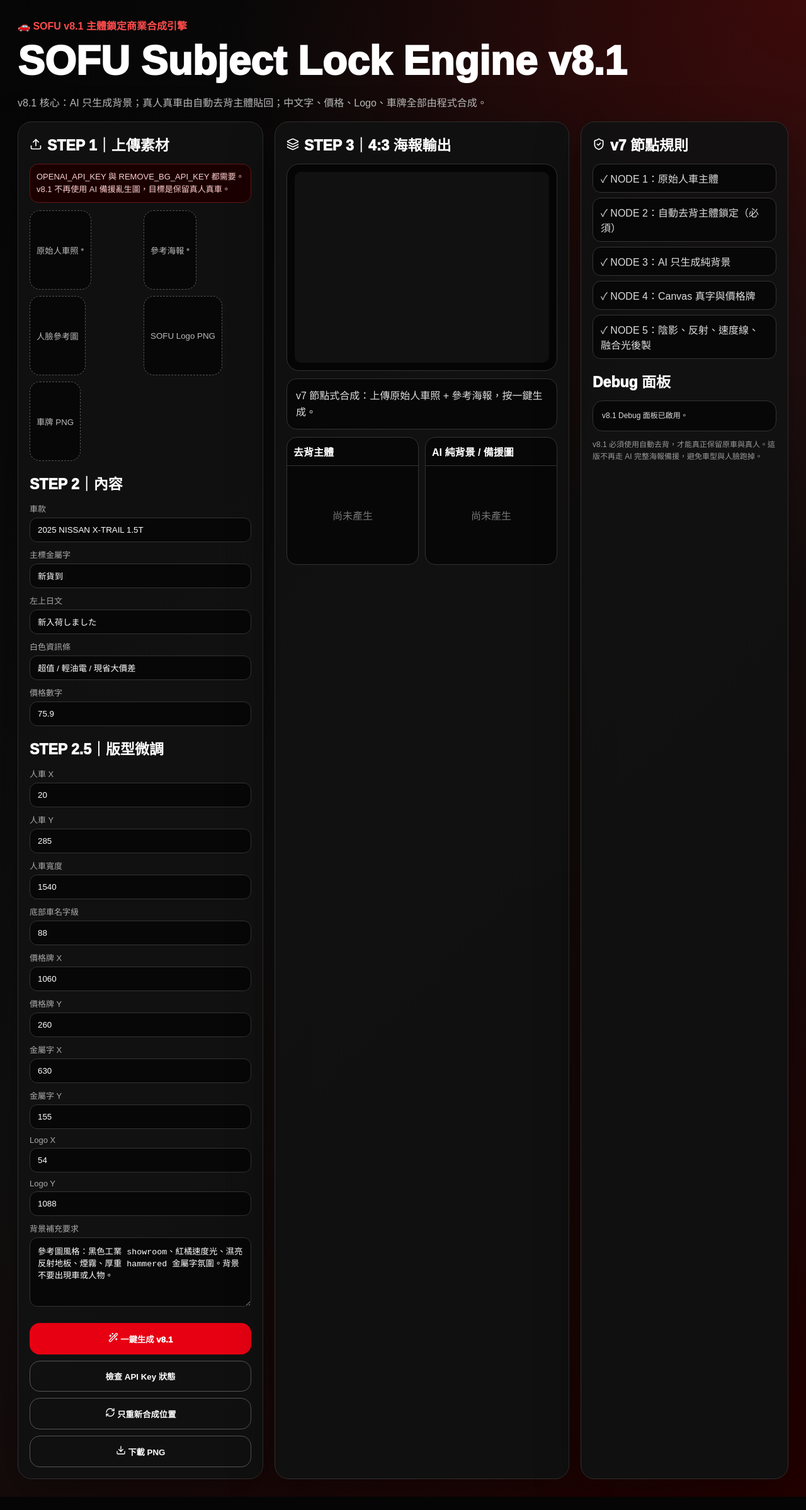
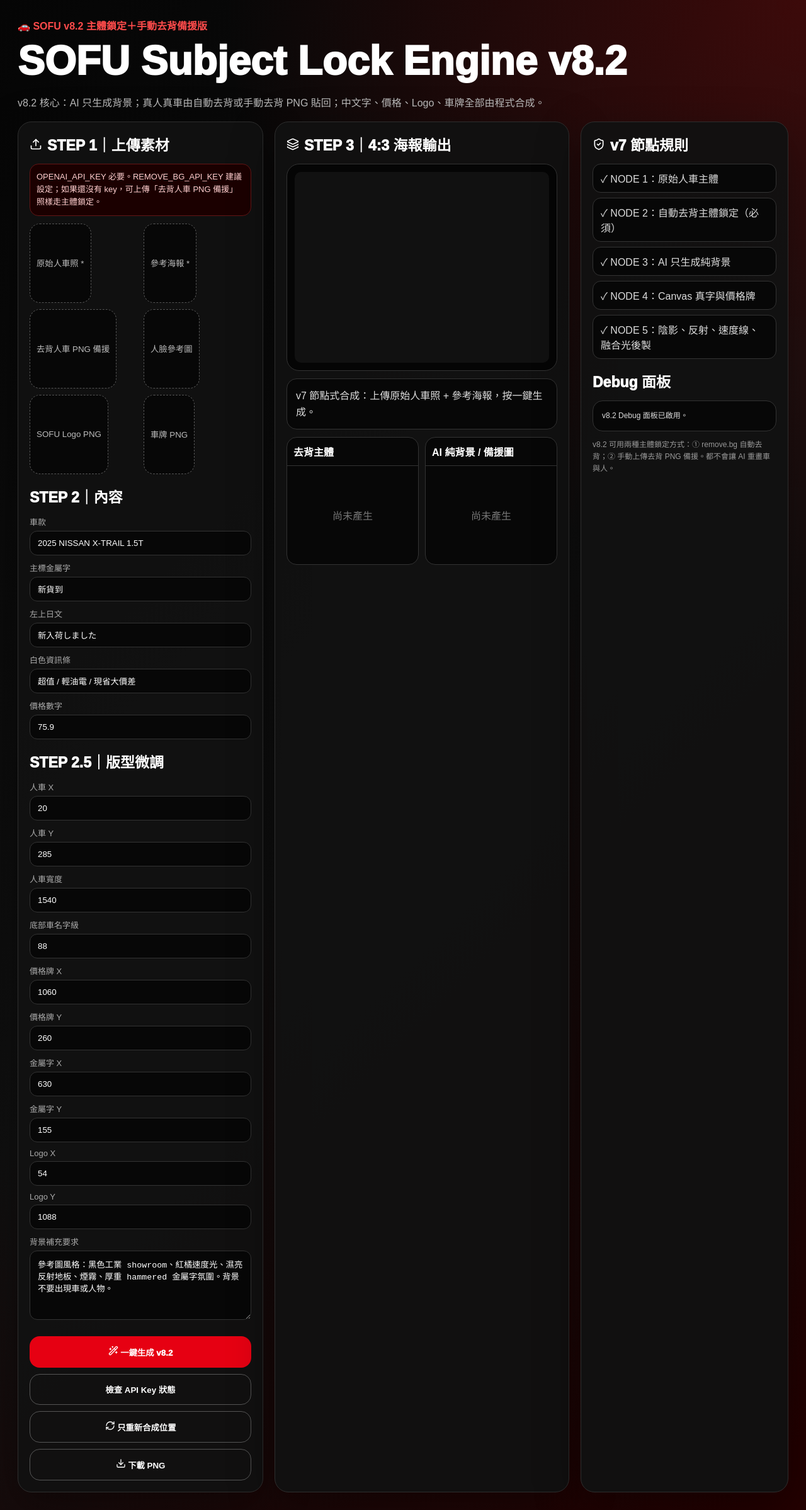
Before and after one commit to g95124498-hub/sofu-ai-poster-generator, a Next.js app: page / in a window 1280 px wide. Shown: the whole page at 63% size. Before the commit the page ends 2377 px from the top, so only its background shows below. Built offline with nearby package versions, Linux system fonts and the light colour scheme.

Commit message:
Add files via upload

```diff
--- a/app/layout.tsx
+++ b/app/layout.tsx
@@ -2,7 +2,7 @@ import "./globals.css";
 import type { Metadata } from "next";
 
 export const metadata: Metadata = {
-  title: "SOFU v8.1 主體鎖定商業合成引擎",
+  title: "SOFU v8.2 主體鎖定＋手動去背備援版",
   description: "AI純背景 + 真實人車貼回 + Canvas商業合成"
 };
 
--- a/app/page.tsx
+++ b/app/page.tsx
@@ -3,10 +3,11 @@
 import { useMemo, useRef, useState } from "react";
 import { Upload, Wand2, Download, Layers, ShieldCheck, RefreshCw } from "lucide-react";
 
-type Key = "source" | "style" | "logo" | "plate" | "face";
+type Key = "source" | "style" | "logo" | "plate" | "face" | "cutout";
 const items: { key: Key; label: string; required?: boolean }[] = [
   { key: "source", label: "原始人車照", required: true },
   { key: "style", label: "參考海報", required: true },
+  { key: "cutout", label: "去背人車 PNG 備援" },
   { key: "face", label: "人臉參考圖" },
   { key: "logo", label: "SOFU Logo PNG" },
   { key: "plate", label: "車牌 PNG" }
@@ -54,7 +55,7 @@ export default function Home() {
   const [backgroundUrl, setBackgroundUrl] = useState("");
   const [status, setStatus] = useState("v7 節點式合成：上傳原始人車照 + 參考海報，按一鍵生成。");
   const [loading, setLoading] = useState(false);
-  const [debug, setDebug] = useState<string[]>(["v8.1 Debug 面板已啟用。"]);
+  const [debug, setDebug] = useState<string[]>(["v8.2 Debug 面板已啟用。"]);
   const addDebug = (line: string) => setDebug((p) => [`${new Date().toLocaleTimeString()}  ${line}`, ...p].slice(0, 16));
 
   const [carModel, setCarModel] = useState("2025 NISSAN X-TRAIL 1.5T");
@@ -192,6 +193,12 @@ ${extra}`, [extra]);
   }
 
   async function removeBg() {
+    if (urls.cutout) {
+      addDebug("使用手動去背 PNG 備援，不呼叫 remove.bg。");
+      setCutoutUrl(urls.cutout);
+      return urls.cutout;
+    }
+
     if (!files.source) throw new Error("請先上傳原始人車照");
     const formData = new FormData();
     formData.append("image", await compressImage(files.source, 1500, 0.78));
@@ -199,7 +206,9 @@ ${extra}`, [extra]);
     const res = await fetch("/api/remove-bg", { method: "POST", body: formData });
     const data = await res.json();
     addDebug(`remove-bg HTTP ${res.status}`);
-    if (!res.ok || !data.imageUrl) throw new Error(data.error || "去背失敗");
+    if (!res.ok || !data.imageUrl) {
+      throw new Error((data.error || "去背失敗") + "；也可以先上傳「去背人車 PNG 備援」。");
+    }
     setCutoutUrl(data.imageUrl);
     return data.imageUrl as string;
   }
@@ -308,7 +317,7 @@ ${extra}`, [extra]);
     ctx.restore();
 
 
-    // v8.1 subject integration highlights
+    // v8.2 subject integration highlights
     ctx.save();
     ctx.globalCompositeOperation = "screen";
     const rim = ctx.createLinearGradient(0, 420, 1400, 860);
@@ -412,8 +421,8 @@ ${extra}`, [extra]);
     } catch (error: any) {
       const msg = String(error?.message || "");
       if (msg.includes("REMOVE_BG_API_KEY") || msg.includes("remove.bg") || msg.includes("去背")) {
-        setStatus("v8.1 主體鎖定模式需要 REMOVE_BG_API_KEY。請先到 Vercel Environment Variables 新增 REMOVE_BG_API_KEY，否則無法保留真人真車。");
-        addDebug("v8.1 已停止 AI 備援：為了避免車型/人臉跑掉，本版要求先完成自動去背。");
+        setStatus("v8.2 主體鎖定建議 REMOVE_BG_API_KEY，或上傳去背人車 PNG 備援，或請上傳「去背人車 PNG 備援」。這樣仍可保留真人真車，不走 AI 亂生圖。");
+        addDebug("v8.2 已停止 AI 備援：請設定 remove.bg key，或上傳去背 PNG 備援。");
       } else {
         setStatus("生成失敗：" + (error?.message || "未知錯誤"));
       }
@@ -454,14 +463,14 @@ ${extra}`, [extra]);
   return (
     <main className="page">
       <div className="wrap">
-        <div className="badge">🚗 SOFU v8.1 主體鎖定商業合成引擎</div>
-        <h1 className="title">SOFU Subject Lock Engine v8.1</h1>
-        <p className="sub">v8.1 核心：AI 只生成背景；真人真車由自動去背主體貼回；中文字、價格、Logo、車牌全部由程式合成。</p>
+        <div className="badge">🚗 SOFU v8.2 主體鎖定＋手動去背備援版</div>
+        <h1 className="title">SOFU Subject Lock Engine v8.2</h1>
+        <p className="sub">v8.2 核心：AI 只生成背景；真人真車由自動去背或手動去背 PNG 貼回；中文字、價格、Logo、車牌全部由程式合成。</p>
 
         <section className="grid">
           <div className="card">
             <h2 className="h"><Upload size={20}/> STEP 1｜上傳素材</h2>
-            <div className="notice">OPENAI_API_KEY 與 REMOVE_BG_API_KEY 都需要。v8.1 不再使用 AI 備援亂生圖，目標是保留真人真車。</div>
+            <div className="notice">OPENAI_API_KEY 必要。REMOVE_BG_API_KEY 建議設定；如果還沒有 key，可上傳「去背人車 PNG 備援」照樣走主體鎖定。</div>
             <div className="uploadGrid">
               {items.map((item) => (
                 <div key={item.key}>
@@ -494,7 +503,7 @@ ${extra}`, [extra]);
 
             <label className="field"><span>背景補充要求</span><textarea value={extra} onChange={(e) => setExtra(e.target.value)}/></label>
 
-            <button className="btn" disabled={loading} onClick={oneClick}><Wand2 size={16}/> {loading ? "生成中..." : "一鍵生成 v8.1"}</button>
+            <button className="btn" disabled={loading} onClick={oneClick}><Wand2 size={16}/> {loading ? "生成中..." : "一鍵生成 v8.2"}</button>
             <button className="btn2" onClick={checkHealth}>檢查 API Key 狀態</button>
             <button className="btn2" onClick={recompositeOnly}><RefreshCw size={16}/> 只重新合成位置</button>
             <button className="btn2" onClick={download}><Download size={16}/> 下載 PNG</button>
@@ -523,7 +532,7 @@ ${extra}`, [extra]);
             <div className="status" style={{fontSize:12, maxHeight:260, overflow:"auto"}}>
               {debug.map((line, i) => <div key={i}>{line}</div>)}
             </div>
-            <p className="small">v8.1 必須使用自動去背，才能真正保留原車與真人。這版不再走 AI 完整海報備援，避免車型與人臉跑掉。</p>
+            <p className="small">v8.2 可用兩種主體鎖定方式：① remove.bg 自動去背；② 手動上傳去背 PNG 備援。都不會讓 AI 重畫車與人。</p>
           </div>
         </section>
       </div>
--- a/package.json
+++ b/package.json
@@ -1,6 +1,6 @@
 {
-  "name": "sofu-ai-poster-generator-v81-subject-lock",
-  "version": "8.1.0",
+  "name": "sofu-ai-poster-generator-v82-manual-cutout",
+  "version": "8.2.0",
   "private": true,
   "scripts": {
     "dev": "next dev",
```
Also changed, not shown: 1 other file (tests, documents, lock files or other folders).
